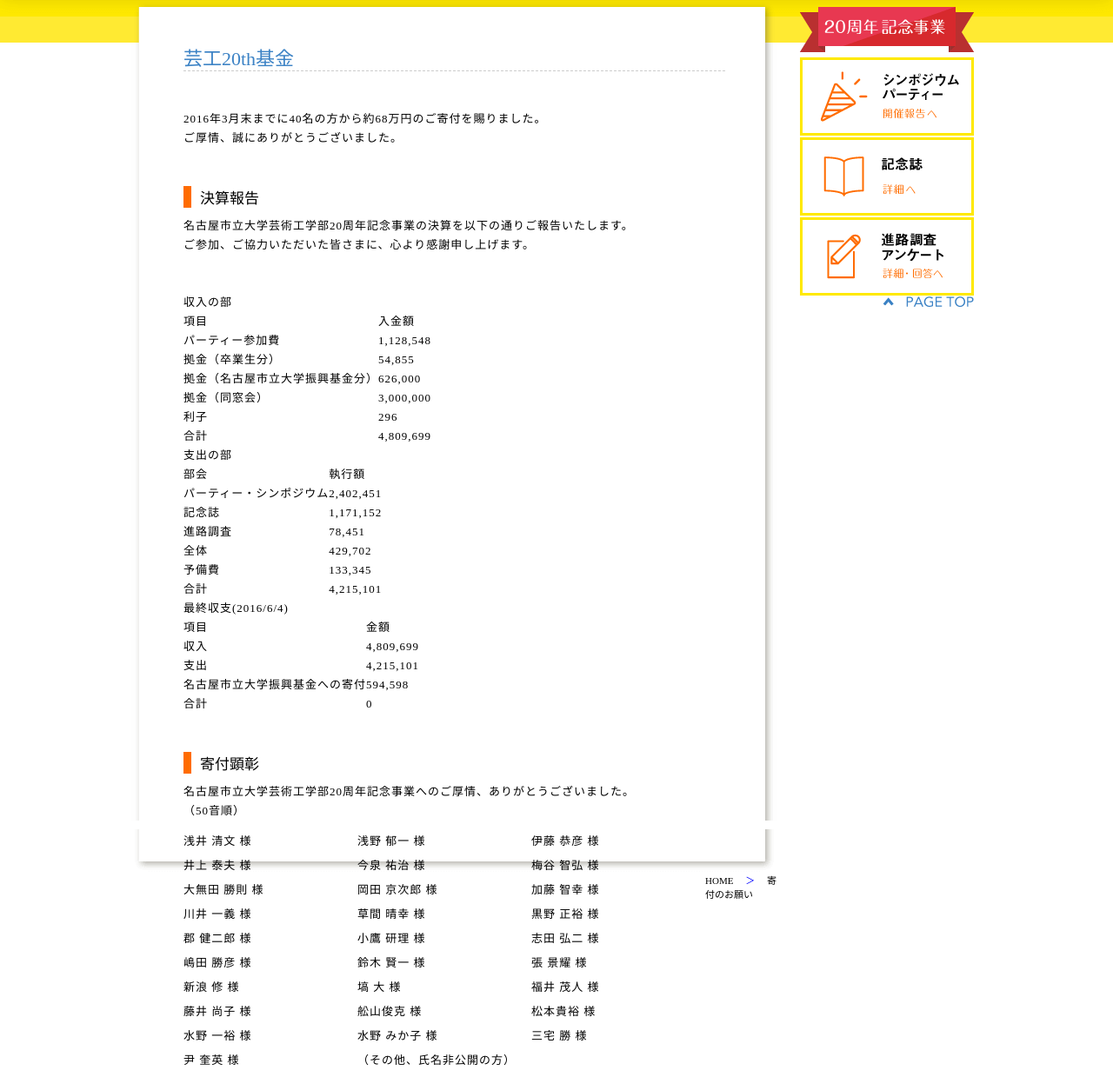
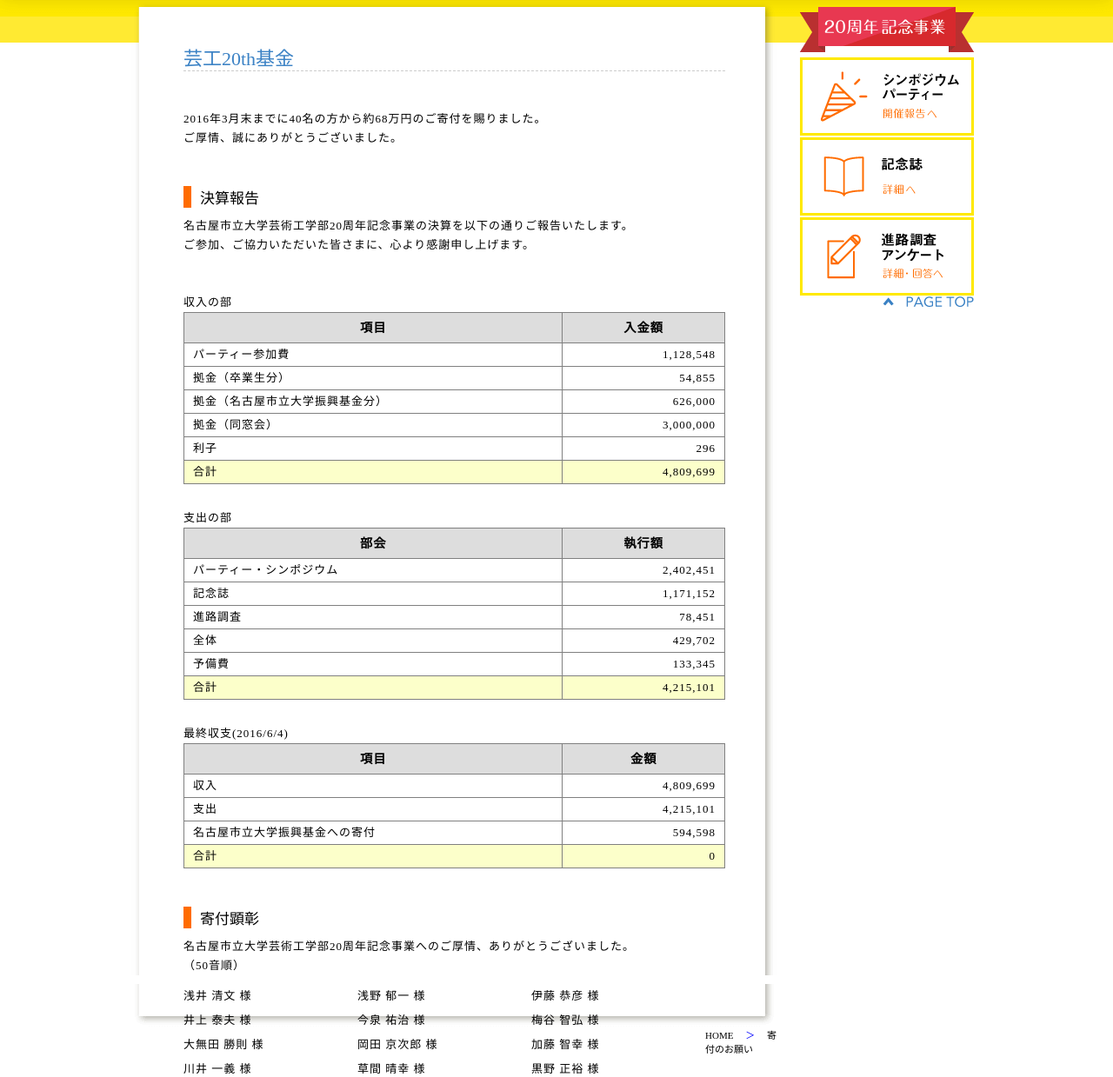
Before and after one commit to mtmtkzm/geiko20th, a PHP site: page /donation in a window 1280 px wide. Shown: the part 286-1525 px from the top of the page at 87% size. Run offline with PHP 8.4, Linux system fonts and the light colour scheme; some libraries are stand-ins or nearby versions.

Commit message:
決算報告スタイル追加

```diff
--- a/css/child.css
+++ b/css/child.css
@@ -452,3 +452,43 @@ table.symposium th {
 	width: 18px;
 	height: 18px;
 }
+
+.accounts table {
+	border: 1px solid gray;
+	width: 100%;
+	margin-bottom: 28px;
+}
+
+.accounts table tr {
+	border: 1px solid gray;
+}
+
+.accounts table tr th,
+.accounts table tr td {
+	padding: 2px 10px;
+}
+
+.accounts th {
+	background-color: #ddd;
+	height: 30px;
+}
+
+
+.accounts tr.thead th {
+	text-align: center;
+	font-weight: bold;
+	font-size: 1.1em;
+}
+
+.accounts tr.sum {
+	background-color: #FCFFCA;
+}
+
+.accounts tr > .head {
+	width: 70%;
+	border-right: 1px solid gray;
+}
+
+.accounts tr:not(.thead) > .item {
+	text-align: right;
+}
--- a/donation/index.html
+++ b/donation/index.html
@@ -53,86 +53,86 @@
 						<p class="text">収入の部</p>
 						<table class="text">
 							<tr class="thead">
-								<th>項目</th>
-								<th>入金額</th>
+								<th class="head">項目</th>
+								<th class="item">入金額</th>
 							</tr>
 							<tr>
-								<td>パーティー参加費</td>
-								<td>1,128,548</td>
+								<td class="head">パーティー参加費</td>
+								<td class="item">1,128,548</td>
 							</tr>
 							<tr>
-								<td>拠金（卒業生分）</td>
-								<td>54,855</td>
+								<td class="head">拠金（卒業生分）</td>
+								<td class="item">54,855</td>
 							</tr>
 							<tr>
-								<td>拠金（名古屋市立大学振興基金分）</td>
-								<td>626,000</td>
+								<td class="head">拠金（名古屋市立大学振興基金分）</td>
+								<td class="item">626,000</td>
 							</tr>
 							<tr>
-								<td>拠金（同窓会）</td>
-								<td>3,000,000</td>
+								<td class="head">拠金（同窓会）</td>
+								<td class="item">3,000,000</td>
 							</tr>
 							<tr>
-								<td>利子</td>
-								<td>296</td>
+								<td class="head">利子</td>
+								<td class="item">296</td>
 							</tr>
 							<tr class="sum">
-								<td>合計</td>
-								<td>4,809,699</td>
+								<td class="head">合計</td>
+								<td class="item">4,809,699</td>
 							</tr>
 						</table>
 						<p class="text">支出の部</p>
 						<table class="text">
 							<tr class="thead">
-								<th>部会</th>
-								<th>執行額</th>
+								<th class="head">部会</th>
+								<th class="item">執行額</th>
 							</tr>
 							<tr>
-								<td>パーティー・シンポジウム</td>
-								<td>2,402,451</td>
+								<td class="head">パーティー・シンポジウム</td>
+								<td class="item">2,402,451</td>
 							</tr>
 							<tr>
-								<td>記念誌</td>
-								<td>1,171,152</td>
+								<td class="head">記念誌</td>
+								<td class="item">1,171,152</td>
 							</tr>
 							<tr>
-								<td>進路調査</td>
-								<td>78,451</td>
+								<td class="head">進路調査</td>
+								<td class="item">78,451</td>
 							</tr>
 							<tr>
-								<td>全体</td>
-								<td>429,702</td>
+								<td class="head">全体</td>
+								<td class="item">429,702</td>
 							</tr>
 							<tr>
-								<td>予備費</td>
-								<td>133,345</td>
+								<td class="head">予備費</td>
+								<td class="item">133,345</td>
 							</tr>
 							<tr class="sum">
-								<td>合計</td>
-								<td>4,215,101</td>
+								<td class="head">合計</td>
+								<td class="item">4,215,101</td>
 							</tr>
 						</table>
 						<p class="text">最終収支(2016/6/4)</p>
 						<table class="text">
 							<tr class="thead">
-								<th>項目</th>
-								<th>金額</th>
+								<th class="head">項目</th>
+								<th class="item">金額</th>
 							</tr>
 							<tr>
-								<td>収入</td>
-								<td>4,809,699</td>
+								<td class="head">収入</td>
+								<td class="item">4,809,699</td>
 							</tr>
 							<tr>
-								<td>支出</td>
-								<td>4,215,101</td>
+								<td class="head">支出</td>
+								<td class="item">4,215,101</td>
 							</tr>
 							<tr>
-								<td>名古屋市立大学振興基金への寄付</td>
-								<td>594,598</td>
+								<td class="head">名古屋市立大学振興基金への寄付</td>
+								<td class="item">594,598</td>
 							</tr>
 							<tr class="sum">
-								<td>合計</td>
-								<td>0</td>
+								<td class="head">合計</td>
+								<td class="item">0</td>
 							</tr>
 						</table>
 					</section>
```
